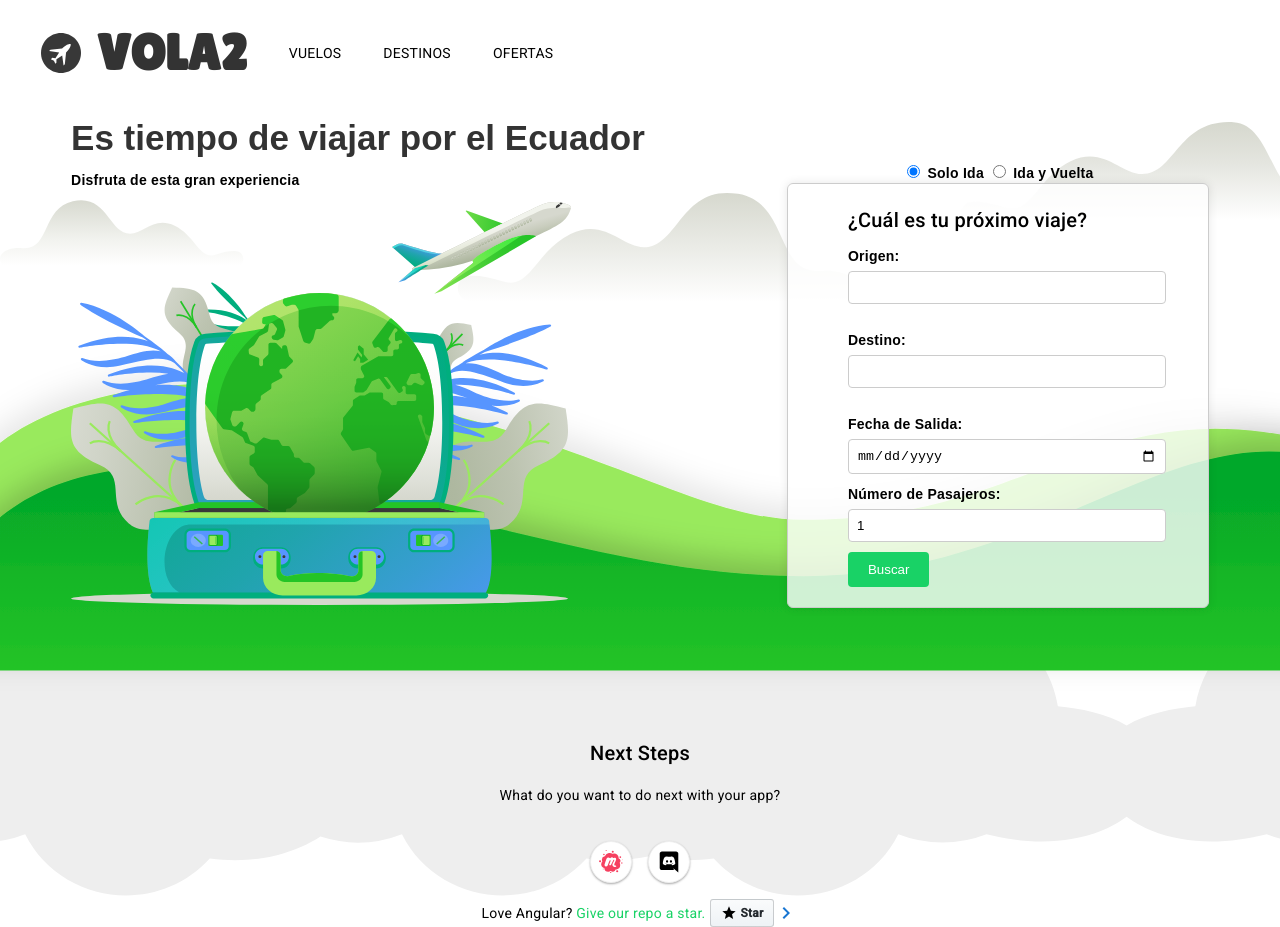
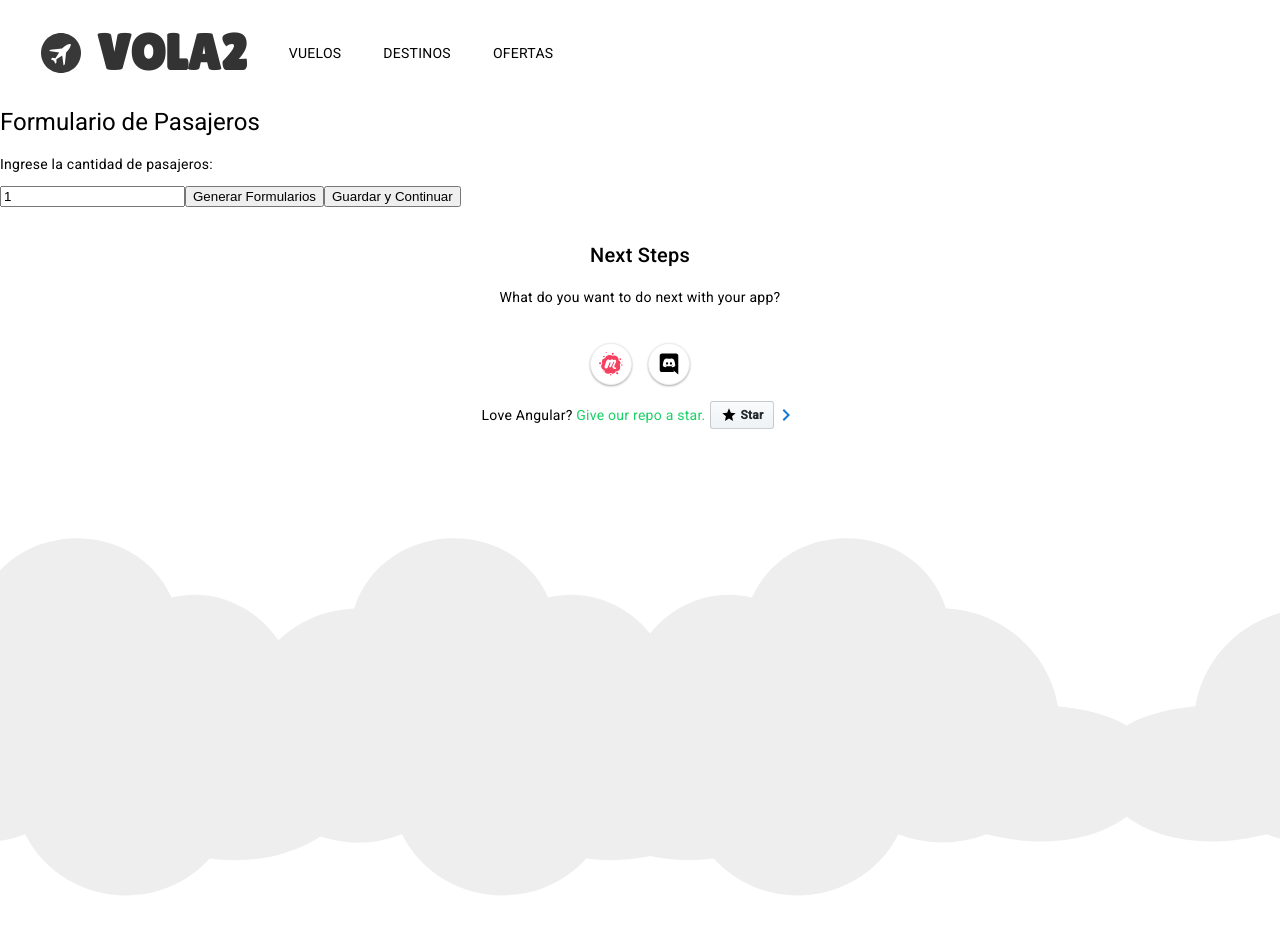
Before and after one commit to OscarD07/Vola2, an Angular app in the folder front/app-web-vola2/: page /pasajeros in a window 1280 px wide. After the commit the page ends 816 px from the top, so only its background shows below. Built offline with nearby package versions, Linux system fonts and the light colour scheme; a web font is replaced by a local one.

Commit message:
feat: formulario personas

```diff
--- a/front/app-web-vola2/src/app/app-routing.module.ts
+++ b/front/app-web-vola2/src/app/app-routing.module.ts
@@ -5,6 +5,7 @@ import { VuelosComponent } from './vuelos/vuelos.component';
 import { DestinosComponent } from './destinos/destinos.component';
 import { OfertasComponent } from './ofertas/ofertas.component';
 import { FormularioBvComponent } from './formulario-bv/formulario-bv.component';
+import { PasajerosComponent } from './pasajeros/pasajeros.component';
 
 const routes: Routes = [
   {path:'home', component:HomeComponent},
@@ -12,6 +13,7 @@ const routes: Routes = [
   {path:'destinos', component:DestinosComponent},
   {path:'ofertas', component:OfertasComponent},
   {path:'formularioBv', component:FormularioBvComponent},
+  {path:'pasajeros', component:PasajerosComponent},
   {path:'**', component:HomeComponent}//ruta 404 no se carga el componente
 ];
 
--- a/front/app-web-vola2/src/app/app.module.ts
+++ b/front/app-web-vola2/src/app/app.module.ts
@@ -12,6 +12,7 @@ import { FormsModule } from '@angular/forms';
 import { RouterModule } from '@angular/router';
 import { FormularioBvComponent } from './formulario-bv/formulario-bv.component';
 import { ReactiveFormsModule } from '@angular/forms';
+import { PasajerosComponent } from './pasajeros/pasajeros.component';
 
 @NgModule({
   declarations: [
@@ -21,6 +22,7 @@ import { ReactiveFormsModule } from '@angular/forms';
     OfertasComponent,
     HomeComponent,
     FormularioBvComponent,
+    PasajerosComponent,
   ],
   imports: [
     BrowserModule,
--- /dev/null
+++ b/front/app-web-vola2/src/app/pasajeros/pasajeros.component.html
@@ -0,0 +1,22 @@
+<h1>Formulario de Pasajeros</h1>
+<p>Ingrese la cantidad de pasajeros:</p>
+<input type="number" [(ngModel)]="cantidadPasajeros" min="1">
+<button (click)="generarFormularios()">Generar Formularios</button>
+
+<div *ngFor="let pasajero of pasajeros; let i = index">
+  <form>
+    <h2>Pasajero {{ i + 1 }}</h2>
+    <label>Nombre:</label>
+    <input type="text" [(ngModel)]="pasajero.nombre" required><br>
+    <label>Apellido:</label>
+    <input type="text" [(ngModel)]="pasajero.apellido" required><br>
+    <label>Correo:</label>
+    <input type="email" [(ngModel)]="pasajero.correo" required><br>
+    <label>Código de área:</label>
+    <input type="text" [(ngModel)]="pasajero.codigo" required><br>
+    <label>Número de teléfono:</label>
+    <input type="text" [(ngModel)]="pasajero.telefono" required><br><br>
+  </form>
+</div>
+
+<button (click)="guardarYContinuar()">Guardar y Continuar</button>
--- /dev/null
+++ b/front/app-web-vola2/src/app/pasajeros/pasajeros.component.ts
@@ -0,0 +1,45 @@
+import { Component } from '@angular/core';
+
+interface Pais {
+  nombrePais: string;
+  codigoPais: string;
+}
+
+@Component({
+  selector: 'app-pasajeros',
+  templateUrl: './pasajeros.component.html',
+  styleUrls: ['./pasajeros.component.scss']
+})
+export class PasajerosComponent {
+  paises: Pais[] = [
+    { nombrePais: "Ecuador", codigoPais: "+593" },
+    { nombrePais: "Estados Unidos", codigoPais: "+1" },
+    { nombrePais: "Canadá", codigoPais: "+1" },
+    { nombrePais: "Reino Unido", codigoPais: "+44" },
+    { nombrePais: "Australia", codigoPais: "+61" },
+    { nombrePais: "India", codigoPais: "+91" },
+    // Agrega más países según sea necesario
+  ];
+
+  cantidadPasajeros: number = 1;
+  pasajeros: any[] = [];
+
+  generarFormularios() {
+    this.pasajeros = [];
+    for (let i = 1; i <= this.cantidadPasajeros; i++) {
+      this.pasajeros.push({
+        nombre: '',
+        apellido: '',
+        correo: '',
+        codigo: '',
+        telefono: ''
+      });
+    }
+  }
+
+  guardarYContinuar() {
+    console.log(this.pasajeros); // Datos de los pasajeros guardados en el array
+
+    // Puedes realizar otras acciones con los datos aquí
+  }
+}
```
Also changed, not shown: front/app-web-vola2/src/app/app.component.html (line endings or trailing spaces), front/app-web-vola2/src/app/pasajeros/pasajeros.component.scss (added), front/app-web-vola2/src/app/vuelos/vuelos.component.html (line endings or trailing spaces), 2 other files (tests, documents, lock files or other folders).
